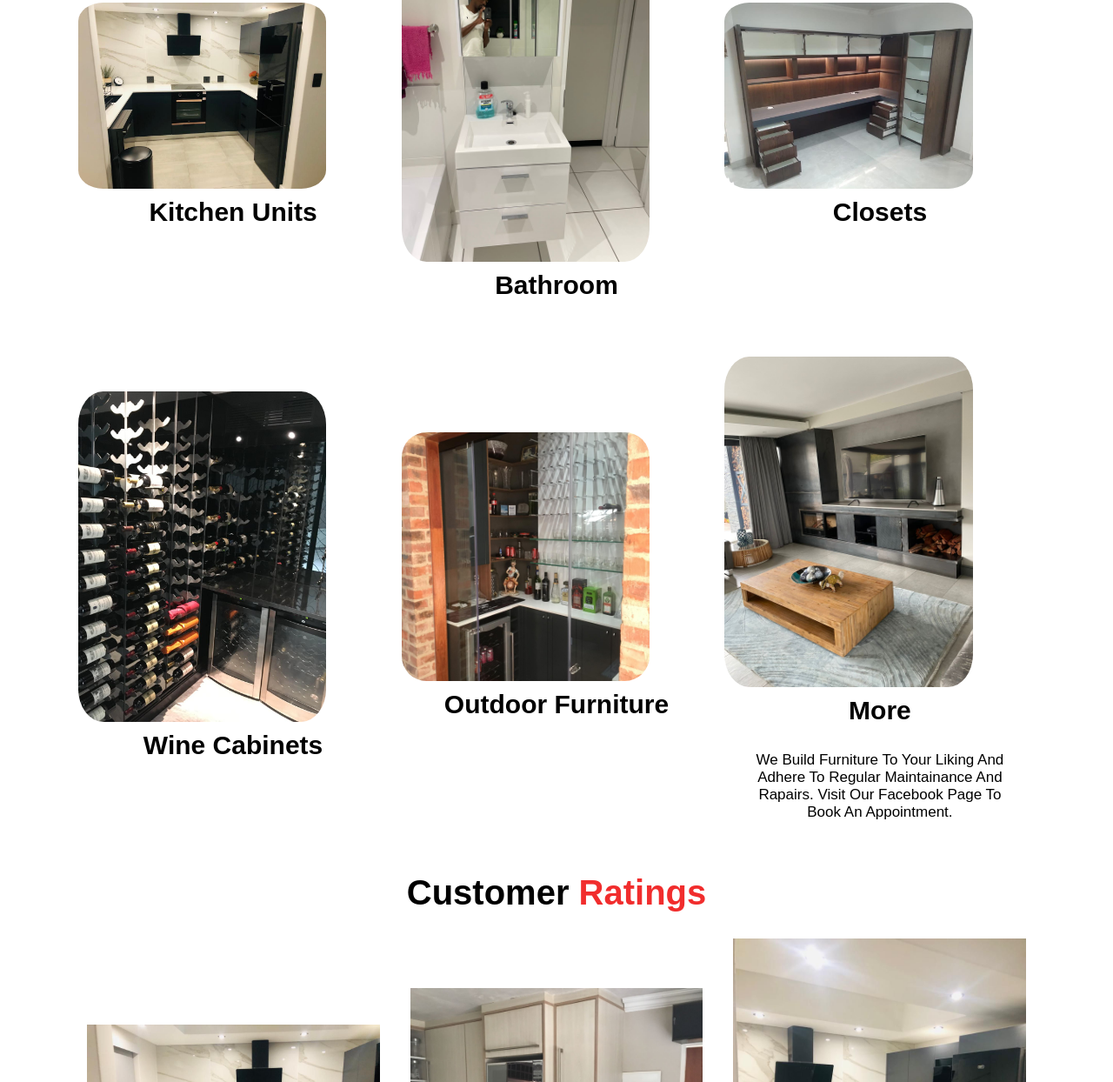
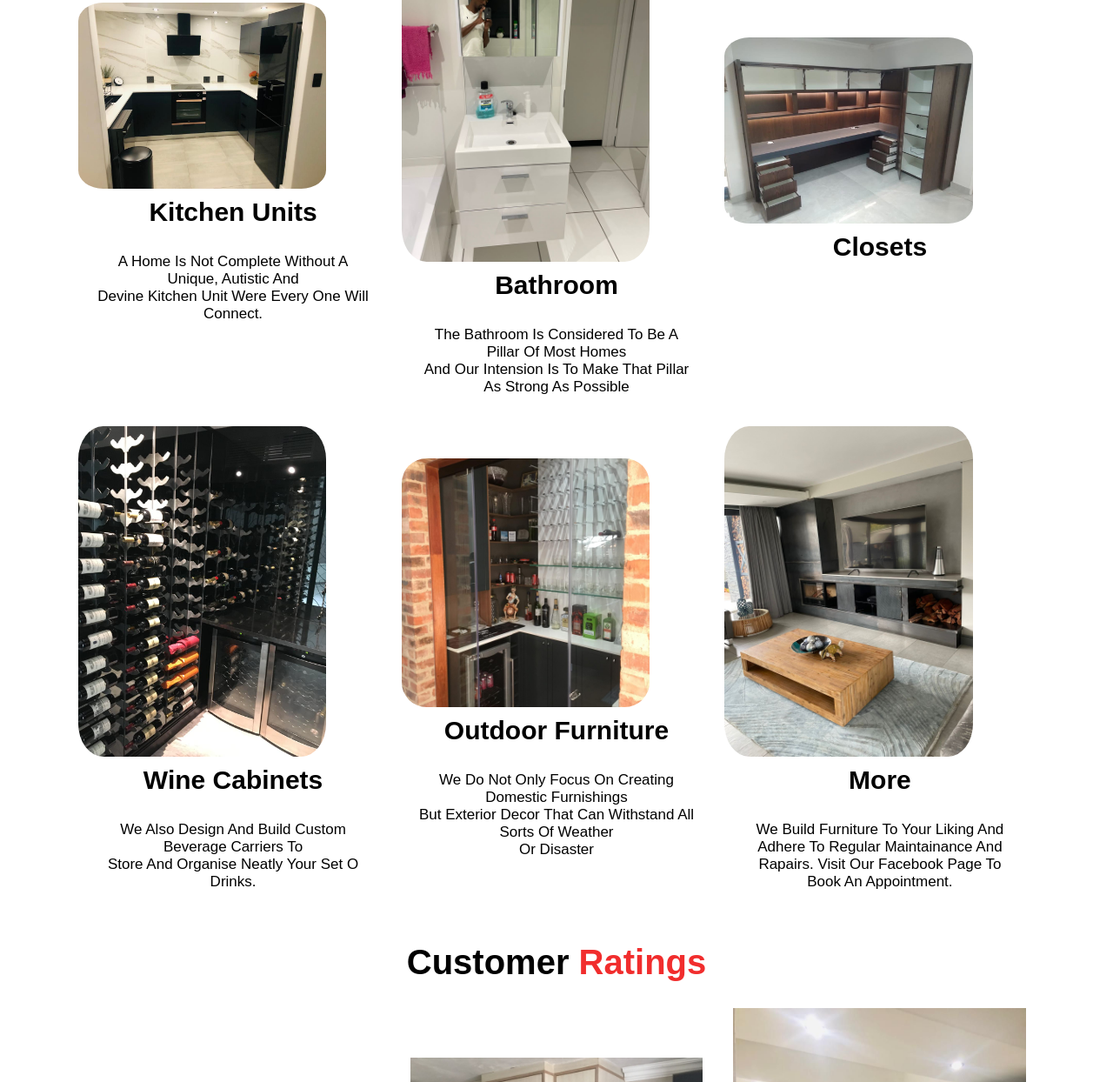
Before and after one commit to tloubarekuprojects/tloubarekuprojects.github.io, a plain HTML site: page index.html in a window 1280 px wide. Shown: the part 985-2229 px from the top of the page at 87% size. Drawn offline with Linux system fonts and the light colour scheme.

Commit message:
Update index.html

```diff
--- a/index.html
+++ b/index.html
@@ -53,13 +53,15 @@
         <div class="inner-award">
             <img id="showCase" src="img/PREV01.jpeg" alt="">
             <h2>Kitchen Units</h2>
-            <p>
+            <p> A home is not complete without a unique, autistic and <br>
+                devine kitchen unit were every one will connect.
             </p>
         </div>
         <div class="inner-award">
             <img id="showCase" src="img/PREV02.jpeg" alt="">
             <h2>Bathroom</h2>
-            <p>
+            <p> The bathroom is considered to be a pillar of most homes <br>
+                and our intension is to make that pillar as strong as possible
             </p>
 
         </div>
@@ -74,7 +76,8 @@
         <div class="inner-award">
             <img id="showCase" src="img/PREV14.jpeg" alt="">
             <h2>Wine cabinets</h2>
-            <p>
+            <p> We also design and build custom beverage carriers to <br>
+                store and organise neatly your set o drinks.
             </p>
 
         </div>
@@ -82,8 +85,9 @@
         <div class="inner-award">
             <img id="showCase" src="img/PREV16.jpeg" alt="">
             <h2>Outdoor Furniture</h2>
-            <p>
-
+            <p> We do not only focus on creating domestic furnishings <br>
+                but exterior decor that can withstand all sorts of weather <br>
+                or disaster
             </p>
         </div>
 
```
